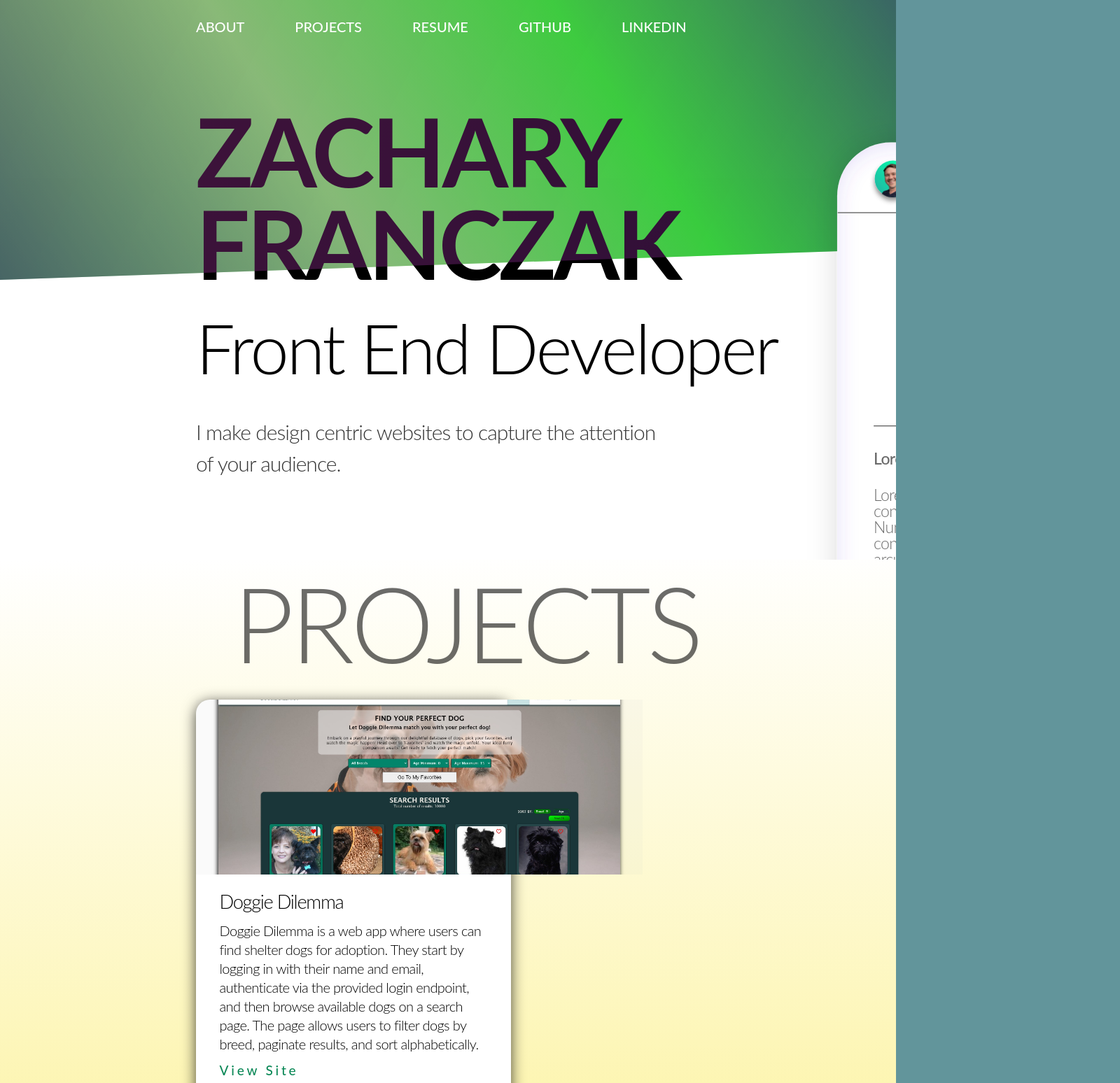
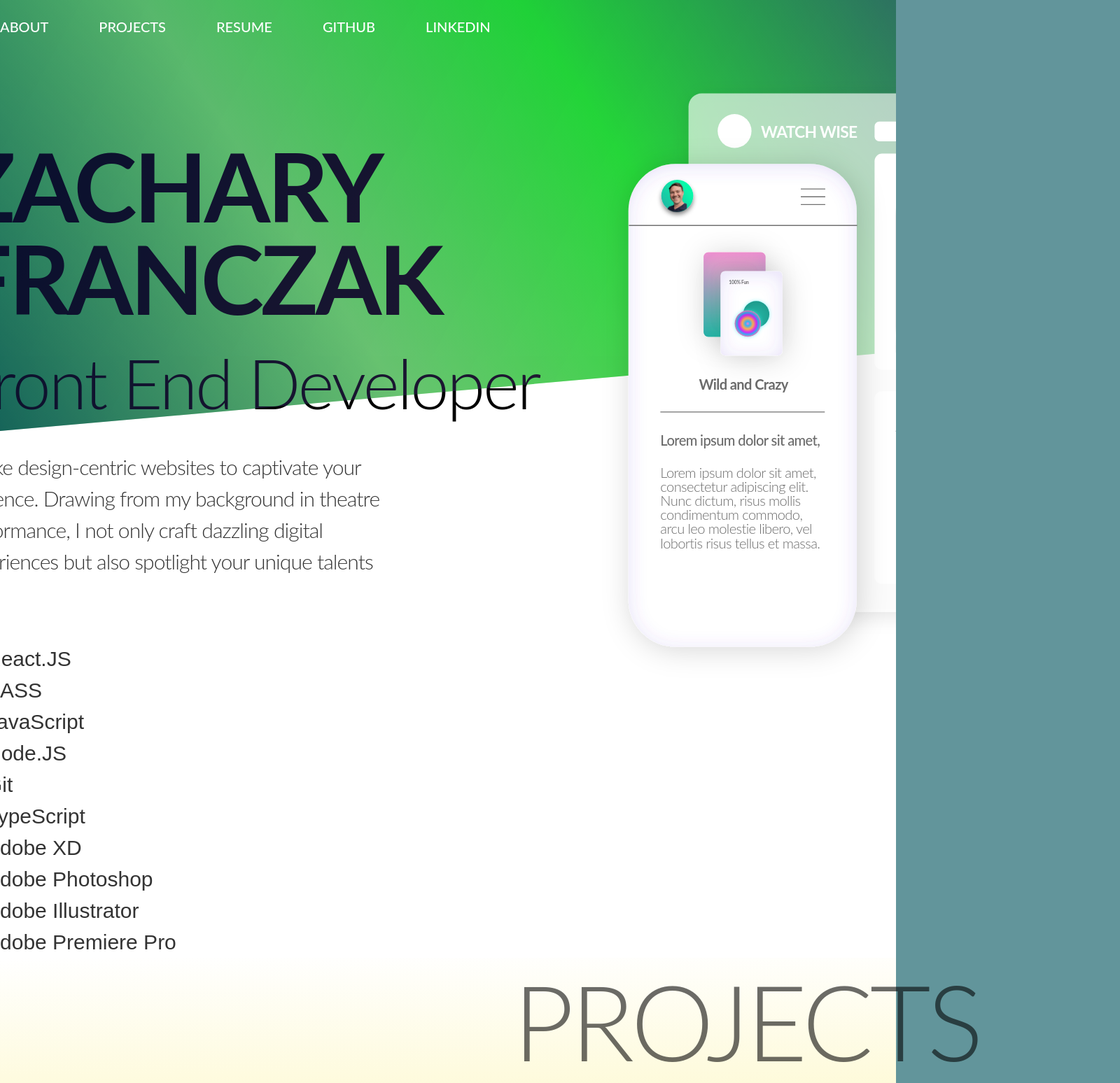
Before and after one commit to zfranczak/portfolio-v2, a React (Vite) app: page / in a window 1280 px wide. Shown: the top 1548 px of the page at 70% size, 1600 px wide, since content can reach past the window. Built offline with nearby package versions, Linux system fonts and the light colour scheme.

Commit message:
updated margins and added tech stack

```diff
--- a/src/components/Header.jsx
+++ b/src/components/Header.jsx
@@ -1,9 +1,11 @@
 import React from 'react';
 import '../styles/Header.css';
 import Graphic from '../assets/Graphic.svg';
-// import headshot from '../assets/zak_headshot_in_circle.png';
+import TechStack from './TechStack';
+import headshot from '../assets/zak_headshot_in_circle.png';
 import handleScrollToSection from './ScrollToSection.jsx';
 import { FaChevronDown } from 'react-icons/fa';
+import { techStack } from './tech.js';
 
 const Header = () => {
   return (
@@ -21,14 +23,23 @@ const Header = () => {
               </h1>
               <h2 className='sub-title'>Front End Developer</h2>
               <p className='p'>
-                I make design centric websites to capture the attention of your
-                audience.
+                I make design-centric websites to captivate your audience.
+                Drawing from my background in theatre performance, I not only
+                craft dazzling digital experiences but also spotlight your
+                unique talents
               </p>
             </div>
             <img className='graphic' src={Graphic} alt='Project Example' />
           </div>
         </div>
       </div>
+      {techStack.map((tech, index) => (
+        <TechStack
+          key={index}
+          techName={tech.techName}
+          techIcon={tech.techIcon}
+        />
+      ))}
     </div>
   );
 };
--- a/src/components/Projects.jsx
+++ b/src/components/Projects.jsx
@@ -6,6 +6,7 @@ import { TbBrandOpenai } from 'react-icons/tb';
 const Projects = () => {
   return (
     <div className='projects' id='projects'>
+      <div className='projects-container'>
         <h1 className='section-title'>PROJECTS</h1>
 
         <div className='project-container'>
@@ -22,6 +23,7 @@ const Projects = () => {
           ))}
         </div>
       </div>
+    </div>
   );
 };
 
--- /dev/null
+++ b/src/components/TechStack.jsx
@@ -0,0 +1,16 @@
+import React from 'react';
+
+function TechStack({ techName, techIcon, link }) {
+  return (
+    <div>
+      <div className='projects-container'>
+        <li>
+          {techName}
+          <a>{techIcon}</a>
+        </li>
+      </div>
+    </div>
+  );
+}
+
+export default TechStack;
--- /dev/null
+++ b/src/components/tech.js
@@ -0,0 +1,52 @@
+export const techStack = [
+  {
+    techName: 'React.JS',
+    techIcon: '',
+    link: '',
+  },
+  {
+    techName: 'SASS',
+    techIcon: '',
+    link: '',
+  },
+  {
+    techName: 'JavaScript',
+    techIcon: '',
+    link: '',
+  },
+  {
+    techName: 'Node.JS',
+    techIcon: '',
+    link: '',
+  },
+  {
+    techName: 'Git',
+    techIcon: '',
+    link: '',
+  },
+  {
+    techName: 'TypeScript',
+    techIcon: '',
+    link: '',
+  },
+  {
+    techName: 'Adobe XD',
+    techIcon: '',
+    link: '',
+  },
+  {
+    techName: 'Adobe Photoshop',
+    techIcon: '',
+    link: '',
+  },
+  {
+    techName: 'Adobe Illustrator',
+    techIcon: '',
+    link: '',
+  },
+  {
+    techName: 'Adobe Premiere Pro',
+    techIcon: '',
+    link: '',
+  },
+];
--- a/src/styles/Header.css
+++ b/src/styles/Header.css
@@ -16,12 +16,13 @@ body {
     )
     0% 0% no-repeat padding-box; */
 }
+
 .shape-overlay {
   position: absolute;
   top: 0;
   left: 0;
   width: 100%;
-  height: 50%;
+  height: 45%;
   background: linear-gradient(
       237deg,
       #0c713b 0%,
@@ -55,51 +56,48 @@ body {
   top: 0;
   left: 0;
   width: 100%;
-  height: 50%;
+  height: 45%;
   background: transparent
     linear-gradient(
       118deg,
-      #10f1da24 0%,
+      #f80a9dea 0%,
       #10f1dacf 32%,
-      #f34bd2e0 64%,
-      #b039ffa3 100%
+      #002c9ae0 64%,
+      #dc8fffa3 100%
     )
     0% 0% no-repeat padding-box;
   opacity: 0.32;
-  background-size: 500%;
+  background-size: 400%;
   clip-path: polygon(0% 0%, 100% 0%, 4000px 263.12px, 0% 100%);
   z-index: 2;
-  transition: background 45s ease-in-out;
-  animation: gradientAnimation 45s infinite alternate;
+  transition: background 30s ease-in-out;
+  animation: gradientAnimation 30s infinite alternate;
 }
 
 .text-container {
-  width: 1000px;
+  width: 1400px;
   position: relative;
   z-index: 1;
+  margin: 0 auto;
 }
 .graphic {
   overflow-x: clip;
-  width: 1600px;
+  width: 1400px;
   position: absolute;
-  top: 50px;
-  left: 1130px;
+  top: 100px;
+  left: calc(50% + 200px);
   z-index: 4;
 }
 
 /* Header styles */
 .header {
-  min-height: 100vh;
+  min-height: 120vh;
   display: flex;
   flex-direction: column;
-  justify-content: flex-start;
-  align-items: flex-start;
+  align-items: center;
   overflow-x: hidden;
-  padding-top: 150px;
+  padding-top: 200px;
   position: relative;
-}
-.header-top {
-  margin: 0 280px;
 }
 
 .title {
--- a/src/styles/NavBar.css
+++ b/src/styles/NavBar.css
@@ -11,6 +11,10 @@
 .nav-bg {
   position: absolute;
   z-index: 5;
+  width: 1400px;
+  margin: auto;
+  left: 0;
+  right: 0;
 }
 
 .nav {
@@ -18,9 +22,7 @@
   display: flex;
   flex-direction: row;
   gap: 72px;
-  justify-content: flex-start;
   padding: 29px 0;
-  margin-left: 280px;
 }
 
 .page-item,
--- a/src/styles/Projects.css
+++ b/src/styles/Projects.css
@@ -5,7 +5,7 @@
   color: #00000094;
   text-transform: uppercase;
   opacity: 1;
-  padding: 0 280px;
+
   height: 150px;
 }
 
@@ -17,6 +17,10 @@
   opacity: 1;
   color: black;
 }
+.projects-container {
+  width: 1400px;
+  margin: auto;
+}
 
 .project-container {
   display: flex;
@@ -25,7 +29,7 @@
   flex-wrap: wrap;
   justify-content: space-between;
   gap: 40px;
-  padding: 50px 280px;
+  padding: 50px 0;
 }
 
 .bottom-container {
```
Lines whose indentation alone changed are shown as unchanged.
